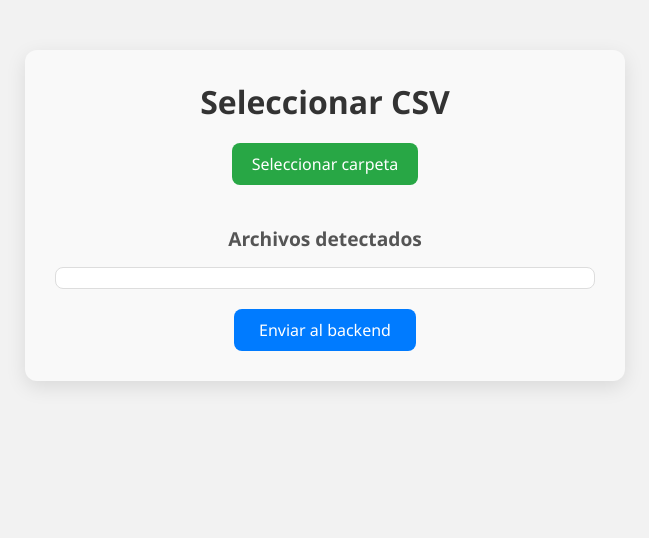
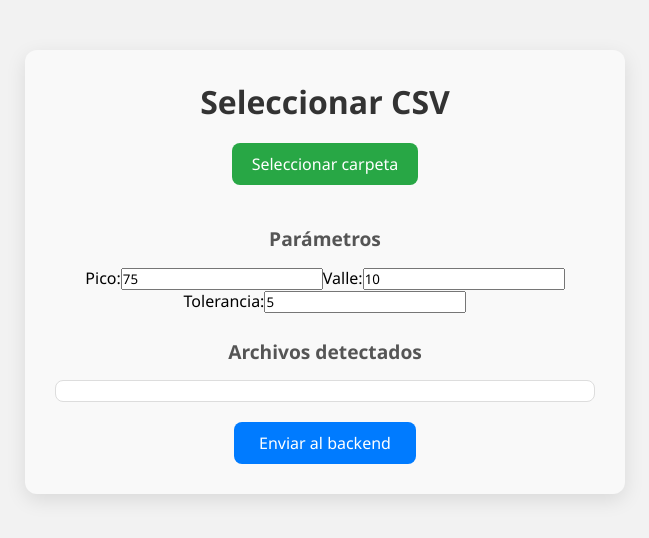
Before and after one commit to alejandromya/curves-frontend, a React (Vite) app: page / in a window 1280 px wide. Shown: the top 538 px of the page, without its empty margins (315-964 px from the left). Built offline with nearby package versions, Linux system fonts and the light colour scheme.

Commit message:
funcionando con todos los datos desde el frontend

```diff
--- a/src/App.tsx
+++ b/src/App.tsx
@@ -3,6 +3,9 @@ import "./App.css";  // estilos de App específicos
 
 const App: React.FC = () => {
   const [selectedFiles, setSelectedFiles] = useState<File[]>([]);
+  const [pico, setPico] = useState<number>(75);
+  const [valle, setValle] = useState<number>(10);
+  const [toler, setToler] = useState<number>(5);
 
   const handleFolderChange = (e: React.ChangeEvent<HTMLInputElement>) => {
     if (!e.target.files) return;
@@ -18,6 +21,11 @@ const App: React.FC = () => {
 
     const formData = new FormData();
     selectedFiles.forEach((file) => formData.append("csv_files", file, file.name));
+
+    // Añadir los parámetros al FormData
+    formData.append("pico", pico.toString());
+    formData.append("valle", valle.toString());
+    formData.append("toler", toler.toString());
 
     try {
       const res = await fetch("http://localhost:5000/procesar_csv", {
@@ -50,13 +58,43 @@ const App: React.FC = () => {
           onChange={handleFolderChange}
           {...({ webkitdirectory: true, directory: true } as any)}
         />
+      </label>
 
+      <div className="parameters">
+        <h2>Parámetros</h2>
+        <label>
+          Pico:
+          <input
+            type="number"
+            value={pico}
+            onChange={(e) => setPico(parseFloat(e.target.value))}
+          />
         </label>
+        <label>
+          Valle:
+          <input
+            type="number"
+            value={valle}
+            onChange={(e) => setValle(parseFloat(e.target.value))}
+          />
+        </label>
+        <label>
+          Tolerancia:
+          <input
+            type="number"
+            step="0.1"
+            value={toler}
+            onChange={(e) => setToler(parseFloat(e.target.value))}
+          />
+        </label>
+      </div>
 
       <h2>Archivos detectados</h2>
       <ul id="fileList">
         {selectedFiles.map((file) => (
-          <li key={file.name}>{(file as File & { webkitRelativePath?: string }).webkitRelativePath || file.name}</li>
+          <li key={file.name}>
+            {(file as File & { webkitRelativePath?: string }).webkitRelativePath || file.name}
+          </li>
         ))}
       </ul>
 
```
Lines whose indentation alone changed are shown as unchanged.
